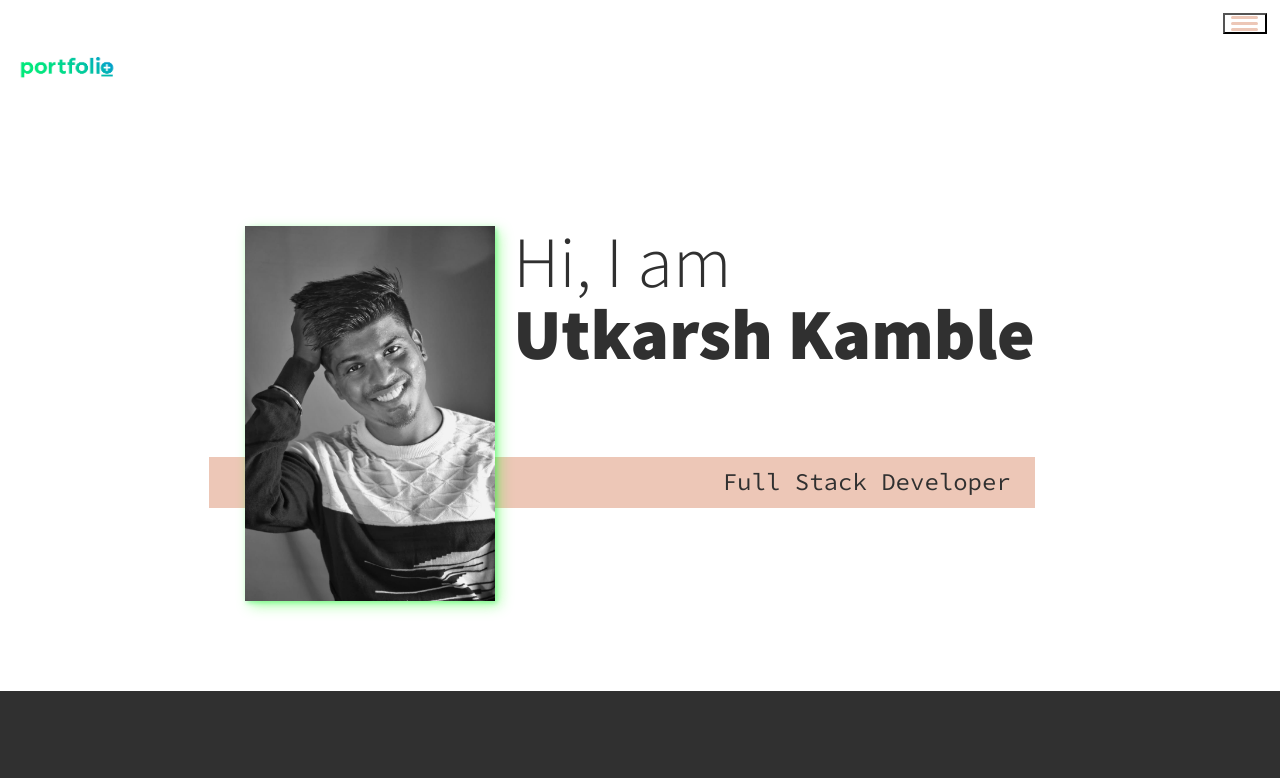
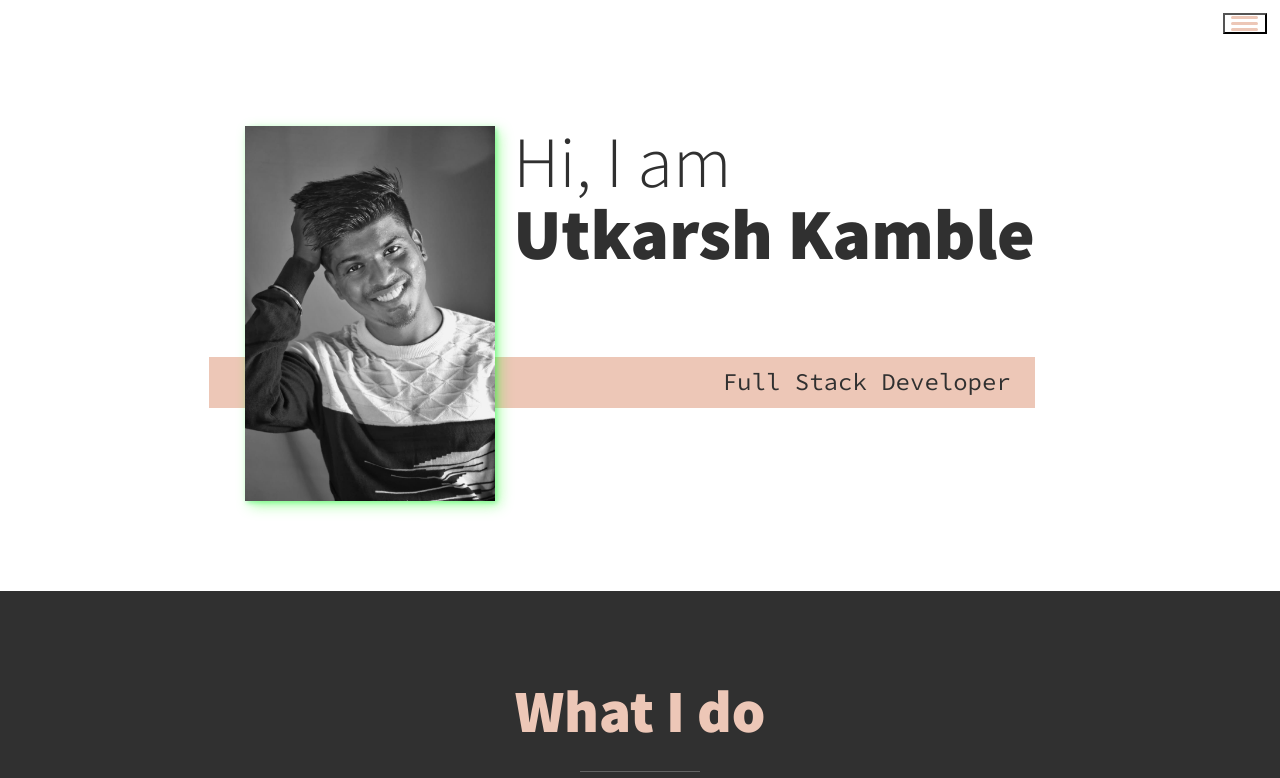
Before and after one commit to utkarsh1172/PortFolio2, a plain HTML site: page index.html in a window 1280 px wide. Shown: the top 778 px of the page. Drawn offline with Linux system fonts and the light colour scheme.

Commit message:
remove-logo

```diff
--- a/index.html
+++ b/index.html
@@ -20,9 +20,7 @@
   </head>
   <body>
     <header>
-      <div class="logo">
-        <img src="images.jpg" alt="a logo of avishek" />
-      </div>
+
       <button class="nav-toggle" aria-label="toggle navigation">
         <span class="hamburger"></span>
       </button>
```
